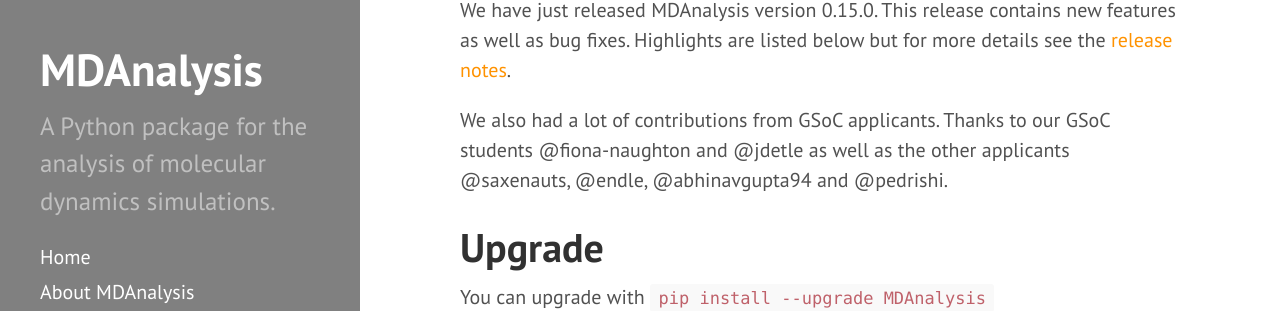
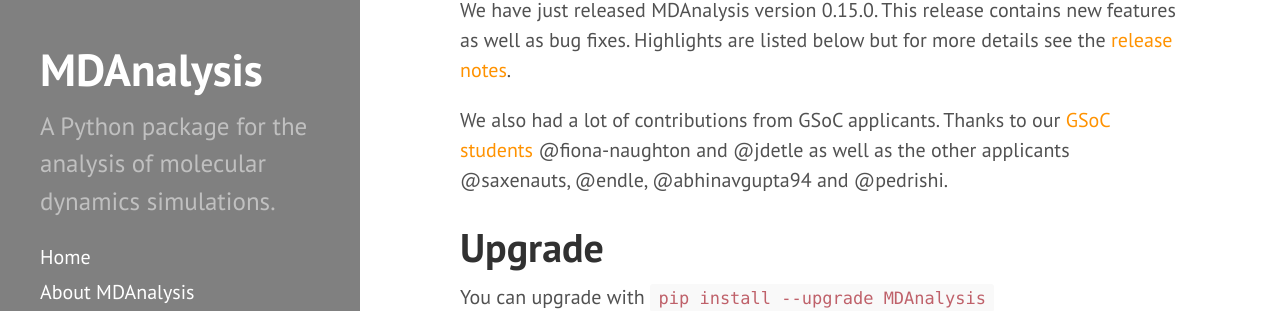
Before and after one commit to MDAnalysis/MDAnalysis.github.io, a Jekyll site: the page built from _posts/2016-05-16-release-0.15.0.md, in a window 1280 px wide and 900 px high. Shown: the part 185-496 px from the top of the window. Built offline with Jekyll 4.4.1, drawn with Linux system fonts in a browser that asks for light colours; part of the change alters nothing that is shown.

```diff
--- a/_posts/2016-05-16-release-0.15.0.md
+++ b/_posts/2016-05-16-release-0.15.0.md
@@ -7,8 +7,8 @@ We have just released MDAnalysis version 0.15.0. This release contains new
 features as well as bug fixes. Highlights are listed below but for more details
 see the [release notes](https://github.com/MDAnalysis/mdanalysis/wiki/ReleaseNotes0150).
 
-We also had a lot of contributions from GSoC applicants. Thanks to our GSoC
-students @fiona-naughton and @jdetle as well as the other applicants @saxenauts,
+We also had a lot of contributions from GSoC applicants. Thanks to our
+[GSoC students][GSoC] @fiona-naughton and @jdetle as well as the other applicants @saxenauts,
 @endle, @abhinavgupta94 and @pedrishi.
 
 # Upgrade
@@ -79,6 +79,7 @@ formats.
 
 A list of all changes can be found in the [CHANGELOG](https://github.com/MDAnalysis/mdanalysis/blob/develop/package/CHANGELOG).
 
+[GSoC]: {{config.baseurl}}{% post_url 2016-04-26-gsoc %}
 [contacts-docs]: http://www.mdanalysis.org/mdanalysis/documentation_pages/analysis/contacts.html
 [best-hummer-paper]: http://www.pnas.org/content/110/44/17874
 [rmsd-docs]: http://www.mdanalysis.org/mdanalysis/documentation_pages/analysis/rms.html#MDAnalysis.analysis.rms.rmsd
```
